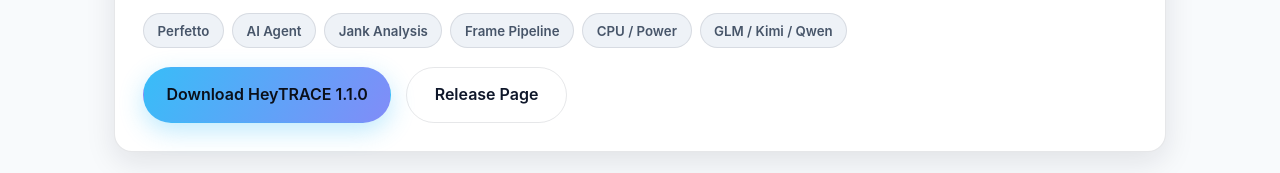
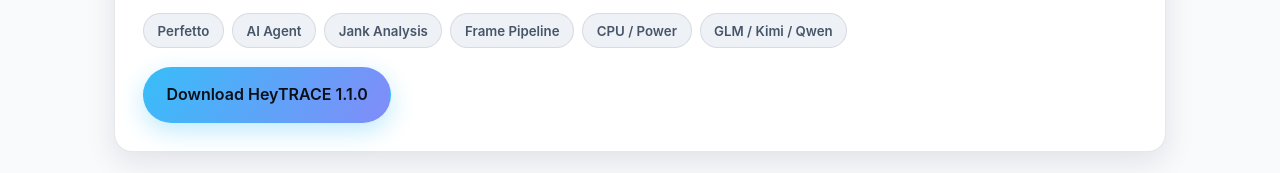
Before and after one commit to perfski/perfski.github.io, a plain HTML site: page index.html in a window 1280 px wide. Shown: the part 1229-1402 px from the top of the page. Drawn offline with Linux system fonts and the light colour scheme.

Commit message:
Remove release-page button from download card
Keep the download card focused on the rar asset only; the GitHub
release page stays as hidden hosting backend (its auto-generated
source archives contain just the README and cannot be removed).

Co-Authored-By: Claude Code <noreply@anthropic.com>

```diff
--- a/index.html
+++ b/index.html
@@ -112,10 +112,6 @@
                  href="https://github.com/perfski/heytrace/releases/download/HeyTRACE-v1.1.0/HeyTRACE-1.1.0.rar">
                 <span data-i18n="projects.heytrace.download">下载 HeyTRACE 1.1.0</span>
               </a>
-              <a class="btn btn-secondary"
-                 href="https://github.com/perfski/heytrace/releases/tag/HeyTRACE-v1.1.0">
-                <span data-i18n="projects.link.release">版本发布页</span>
-              </a>
             </div>
           </article>
 
--- a/js/translations.js
+++ b/js/translations.js
@@ -43,7 +43,6 @@ window.I18N = {
     "projects.tag.jank": "Jank Analysis",
     "projects.tag.frame": "Frame Pipeline",
     "projects.tag.power": "CPU / Power",
-    "projects.link.release": "Release Page",
 
     /* about */
     "about.kicker": "About",
```
